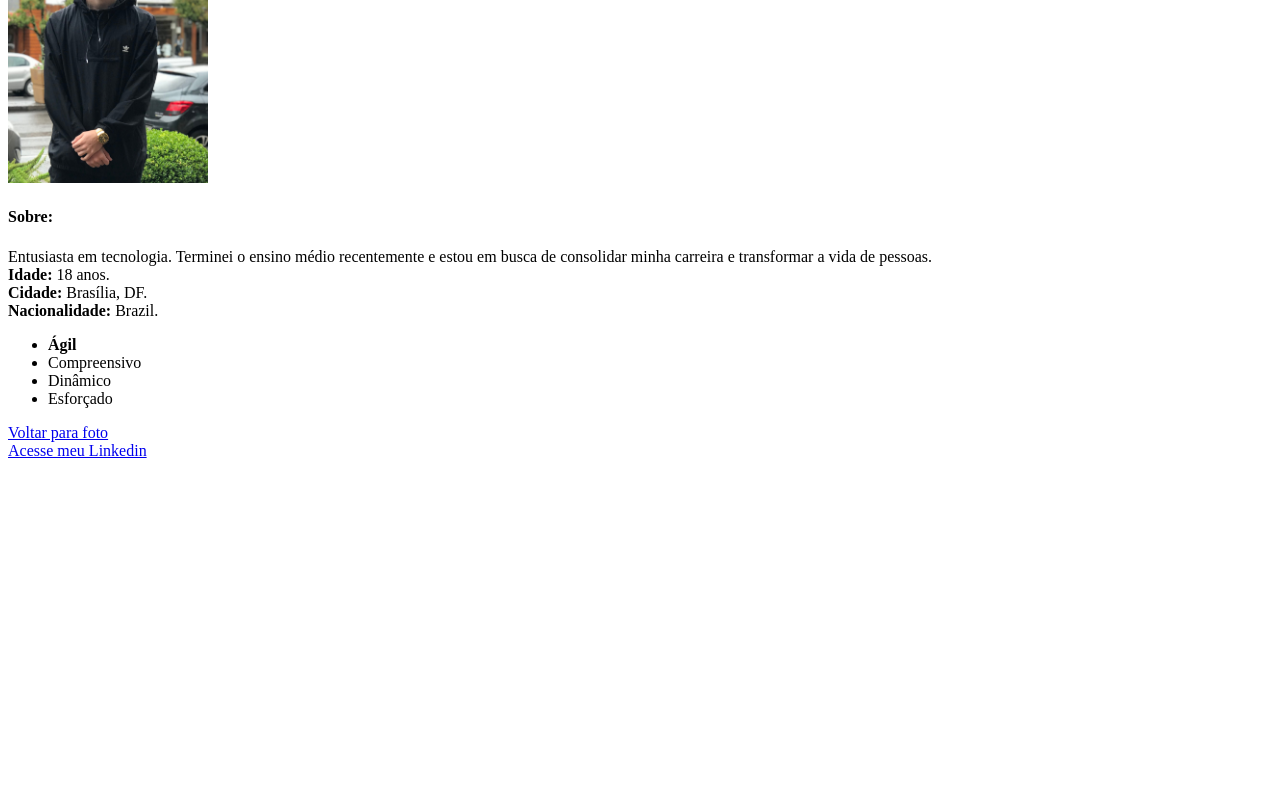
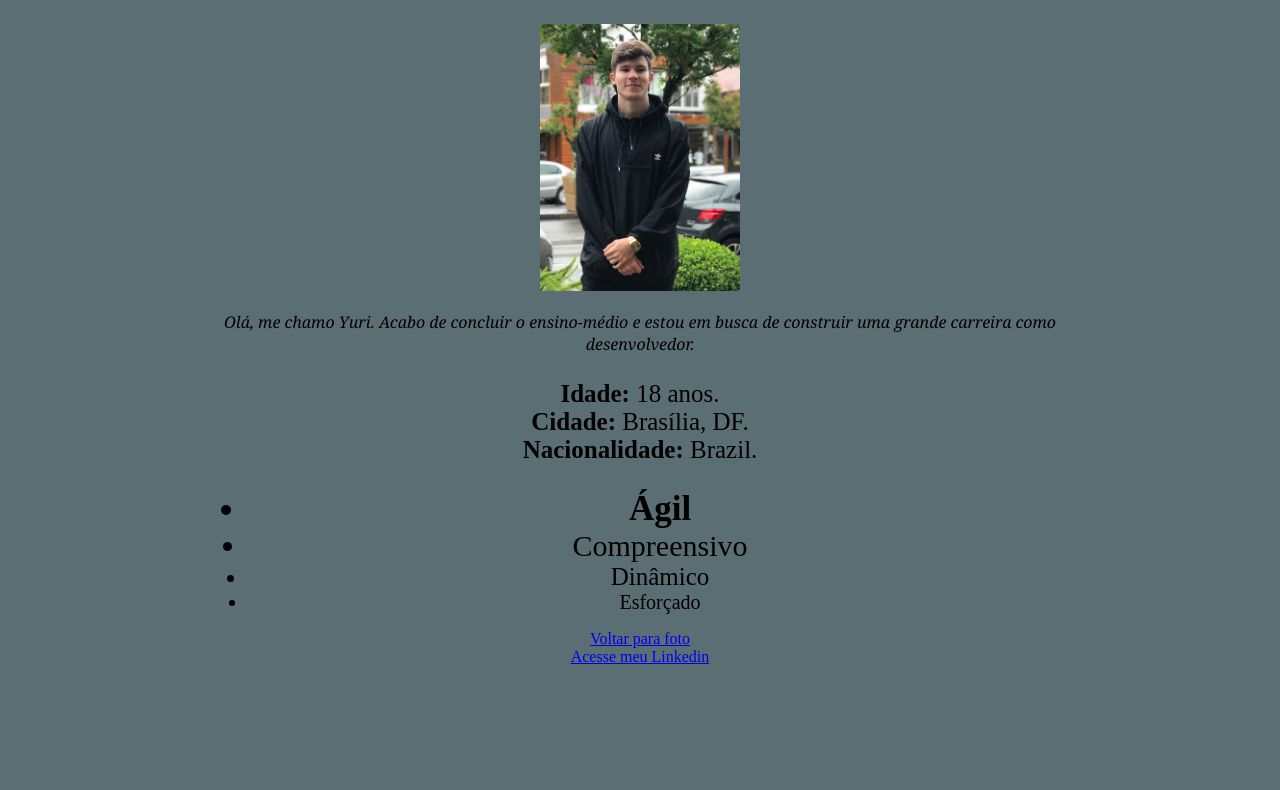
Before and after one commit to yurigarrido/yurigarrido.github.io, a plain HTML site: page index.html in a window 1280 px wide. Shown: the part 295-1085 px from the top of the page. Before the commit the page ends 800 px from the top, so only its background shows below. Drawn offline with Linux system fonts and the light colour scheme.

Commit message:
Adiciona css ao portifólio

```diff
--- a/index.html
+++ b/index.html
@@ -3,39 +3,69 @@
 <head>
   <meta charset="UTF-8">
   <title>Portifólio do Yuri</title>
+  <style>
+    body{
+      background-color: #5A6E73;
+      text-align: center;
+      padding: 100px 200px;
+      ;
+    }
+    #começoDaPag{
+      font-family: sans-serif, Impact, Haettenschweiler, 'Arial Narrow Bold', sans-serif
+    }
+    .sobreOAutor{
+      font-family: Georgia, 'Times New Roman', Times, serif;
+    }
+    .p{
+      font-size: 25px;
+    }
+    .Agil{
+      font-size: 35px;
+    }
+    .Comp{
+      font-size: 30px;
+    }
+    .Dinamic{
+      font-size: 25px;
+    }
+    .Esforc{
+      font-size: 20px;
+    }
+  </style>
 </head>
 <body>
 <h3>Índice</h3>
 <ul>
   <li>
-    <a href="#começoDaPag">Navegue até o início da página.</a>
+    <a href="#começoDaPag">Navegue até o início da página.bnb</a>
     </li>
   <li>
-    <a href="#SobreOAutor">Navegue até as informações do autor.</a>
+    <a href="#sobreOAutor">Navegue até as informações do autor.</a>
   </li>
   <li>
     <a href="#Habilidades">Navegue até as habilidades do autor.</a>
   </li>
 </ul>
-  <h1 id="#começoDaPag">Nome: <strong> Yuri Miranda Garrido </strong></h1>
+  <h1 id="começoDaPag"> Yuri Miranda Garrido </h1>
   <br>
     <img id="Eu" src="/imagens/yuri.jpg" alt="Foto do Yuri" width="200px">
   <br>
 <p>
-  <h4 id="#SobreOAutor">Sobre: </h4>
-  Entusiasta em tecnologia. Terminei o ensino médio recentemente e estou em busca de consolidar minha carreira e transformar a vida de pessoas.
- <br>
-  <strong>Idade:</strong>  18 anos.
-  <br>
-  <strong>Cidade:</strong> Brasília, DF.
-  <br>
-  <strong>Nacionalidade:</strong> Brazil.
-
-  <ul id="#Habilidades">
-    <li><Strong>Ágil</Strong></li>
-    <li>Compreensivo</li>
-    <li>Dinâmico</li>
-    <li>Esforçado</li>
+  <p class="sobreOAutor">
+   <em> Olá, me chamo Yuri. Acabo de concluir o ensino-médio e estou em busca de construir uma grande carreira como desenvolvedor.</em>
+  </p>
+ <p class="p">
+    <strong>Idade:</strong>  18 anos.
+    <br>
+    <strong>Cidade:</strong> Brasília, DF.
+    <br>
+    <strong>Nacionalidade:</strong> Brazil.
+</p>
+  <ul id="Habilidades">
+    <li class="Agil"><Strong>Ágil</Strong></li>
+    <li class="Comp">Compreensivo</li>
+    <li class="Dinamic">Dinâmico</li>
+    <li class="Esforc">Esforçado</li>
   </ul>
   <a href="#Eu">Voltar para foto</a> <br>
   <a href="https://www.linkedin.com/in/yurigarrido/" target="_blank" >Acesse meu Linkedin</a>
```
